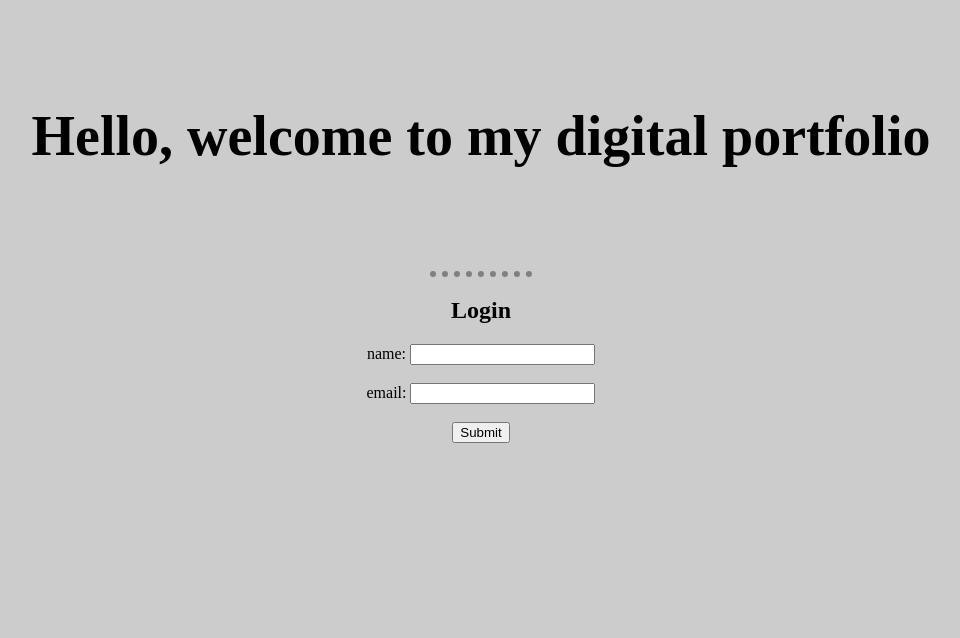
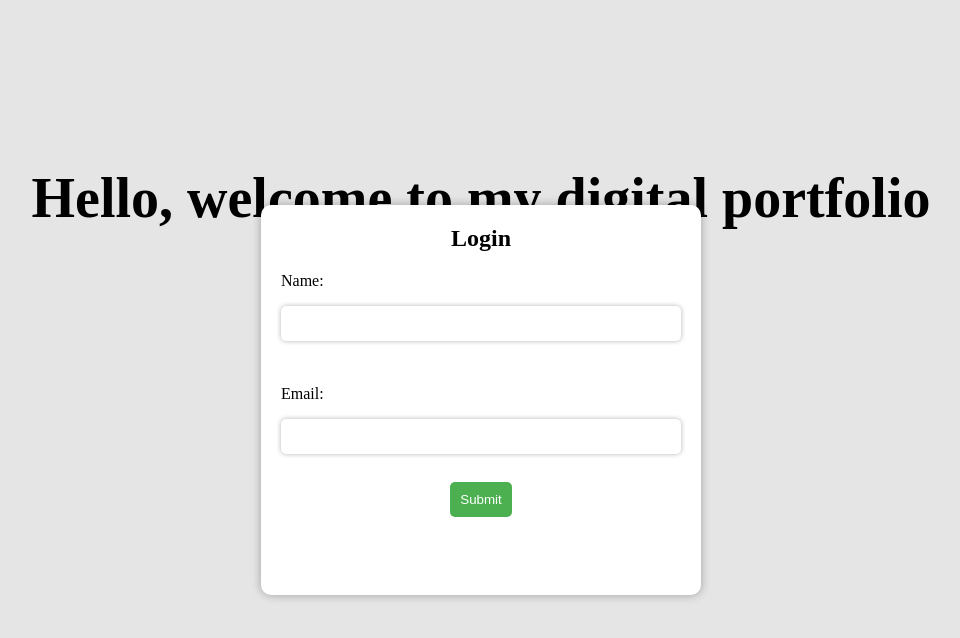
Before and after one commit to JozefWells1/jozefwellsart, a PHP site: page /LoginPage.php in a window 1280 px wide. Shown: the top 638 px of the page, without its empty margins (159-1119 px from the left). Run offline with PHP 8.4, Linux system fonts and the light colour scheme.

Commit message:
loginpage makeover and styles

```diff
--- a/LoginPage.php
+++ b/LoginPage.php
@@ -4,13 +4,14 @@
     <head>
       <meta charset="utf-8">
       <title>Contact Me</title>
-      <link rel="stylesheet" href="css/styles.css" >
+      <link rel="stylesheet" href="css/LoginStyles.css" >
     </head>
 
     <body>
+      <div class="login-container"></div>
       <h1 class="big-title">Hello, welcome to my digital portfolio</h1>
-      <hr/>
-      <h2>Login</h1>
+      <form class="login-form"method="post" action="login_handler.php">
+          <h2>Login</h2>
           <?php
           session_start();
 
@@ -19,12 +20,13 @@
             unset($_SESSION['error']);
           }
           ?>
-      <form method="post" action="login_handler.php">
-         <div>name: <input type="text" name="name"/></div>
+         <p>Name:</p>
+         <div><input type="text" name="name"/></div>
          <Br/>
-         <div>email: <input type="email" name="email"/></div>
+         <p>Email:</p>
+         <div><input type="email" name="email"/></div>
          <Br/>
          <div><input type="submit" name="Login"/></div>
-
+      </form>
     </body>
   </html>
--- /dev/null
+++ b/css/LoginStyles.css
@@ -0,0 +1,70 @@
+body {
+  font-family: "Montserrat";
+  text-align: center;
+  background-color: #e5e5e5;
+  margin: 0;
+  padding: 0;
+}
+
+h1, h2, h3, h4, h5, h6 {
+  font-family: 'Montserrat-Bold';
+}
+
+h2 {
+  margin-top: 0;
+}
+
+hr {
+  width: 8%;
+  border: dotted grey;
+  border-width: 0em 0 6px;
+}
+
+/* title */
+.big-title {
+  padding-top: 10%;
+  font-size: 3.5rem;
+  font-weight: bold;
+}
+
+
+/* Login */
+
+.login-form {
+  background-color: white;
+  height: 350px;
+  width: 400px;
+  align-items: center;
+  padding: 20px;
+  border-radius: 10px;
+  box-shadow: 0 0 10px rgba(0, 0, 0, 0.3);
+  position: absolute;
+  top: 50%;
+  left: 50%;
+  transform: translate(-50%, -50%);
+  z-index: 1;
+}
+
+.login-form p {
+  text-align: left;
+}
+
+.login-form input[type='text'],
+.login-form input[type='email'] {
+  display: block;
+  margin: 10px 0;
+  padding: 10px;
+  width: 95%;
+  border-radius: 5px;
+  border: none;
+  box-shadow: 0 0 5px rgba(0, 0, 0, 0.3);
+}
+
+.login-form input[type='submit'] {
+  background-color: #4CAF50;
+  color: white;
+  padding: 10px;
+  border: none;
+  border-radius: 5px;
+  cursor: pointer;
+}
--- a/css/styles.css
+++ /dev/null
@@ -1,161 +0,0 @@
-body {
-  font-family: "Montserrat";
-  text-align: center;
-  margin: 0;
-  padding: 0;
-  background-color: #cccccc;
-}
-
-h1, h2, h3, h4, h5, h6 {
-  font-family: 'Montserrat-Bold';
-}
-
-hr {
-  width: 8%;
-  border: dotted grey;
-  border-width: 0em 0 6px;
-}
-
-p {
-  color: #8f8f8f;
-}
-
-.row {
-  margin: 50px 0;
-}
-
-
-
-/* title */
-.big-title {
-  font-size: 3.5rem;
-  line-height: 3.5;
-  font-weight: bold;
-}
-
-/* Login */
-
-.input-field {
-  margin: 20px 0 20px 0;
-}
-
-/* Navigation Bar */
-
-.header {
-  position: fixed;
-  top:0;
-  left:0;
-  width: 100%;
-  padding: 20px 50px;
-  background: #91A3B0;
-  display: flex;
-  justify-content: space-between;
-  align-items;
-  z-index: 100;
-}
-
-.logo {
-  font-size: 32px;
-  color: #fff;
-  text-decoration: none;
-  font-weight: 700;
-  margin: 0;
-}
-
-.navbar {
-  margin-right: 65px;
-  padding: 0;
-}
-
-.navbar a {
-  position: relative;
-  font-family: "Poppins", sans-serif;
-  font-size: 18px;
-  color: #fff;
-  font-weight: 500;
-  text-decoration: none;
-  margin: 20px 10px;
-  line-height: 2;
-}
-
-.navbar a::before {
-  content: '';
-  position: absolute;
-  top: 100%;
-  left: 0;
-  width: 0;
-  height: 2px;
-  background: #fff;
-  transition: .3s;
-}
-
-.navbar a:hover::before {
-  width: 100%;
-}
-
-
-/* Containers */
-
-.flex-container {
-  width: 100%;
-  height: auto;
-  display: flex;
-  flex-direction: row;
-  flex-wrap: wrap;
-  justify-content: space-between;
-}
-
-.container-fluid {
-  padding: 7% 15%; /* top left/right bottom*/
-}
-
-/* Header Section */
-#header {
-  background-color: #ccc5b9;
-}
-
-/* Title Section */
-#title {
-  background-color: #a5a58d;
-  height: 200px;
-  margin-top: 75px;
-}
-
-#title .container-fluid {
-  padding: 0% 15% 7%;
-}
-
-/* Drawings Section */
-
-#pictures {
-  background-color: #a5a58d;
-  position: relative;
-}
-
-.flex-box {
-  width: 300px;
-  height: 300px;
-  padding: 25px 0;
-}
-
-.drawing {
-  max-width: 100%;
-  max-height: 100%;
-  border-radius: 10%;
-}
-
-#dog {
-  margin: 15% 0%;
-}
-
-/* Footer Section */
-
-#footer {
-  text-align: center;
-  position: relative;
-  background-color: #cccccc;
-}
-
-.social-icon {
-  margin: 20px 10px;
-}
```
Also changed, not shown: css/HomeStyles.css (added, +142 -0 lines), homePage.php (+10 -13 lines), images/background-image.jpg (added). Lines whose indentation alone changed are shown as unchanged.
